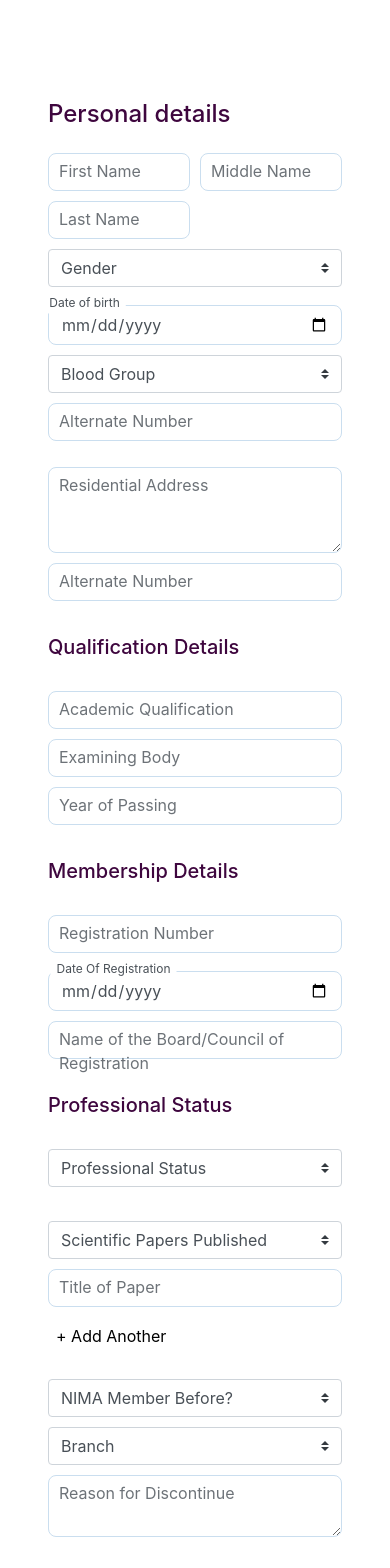
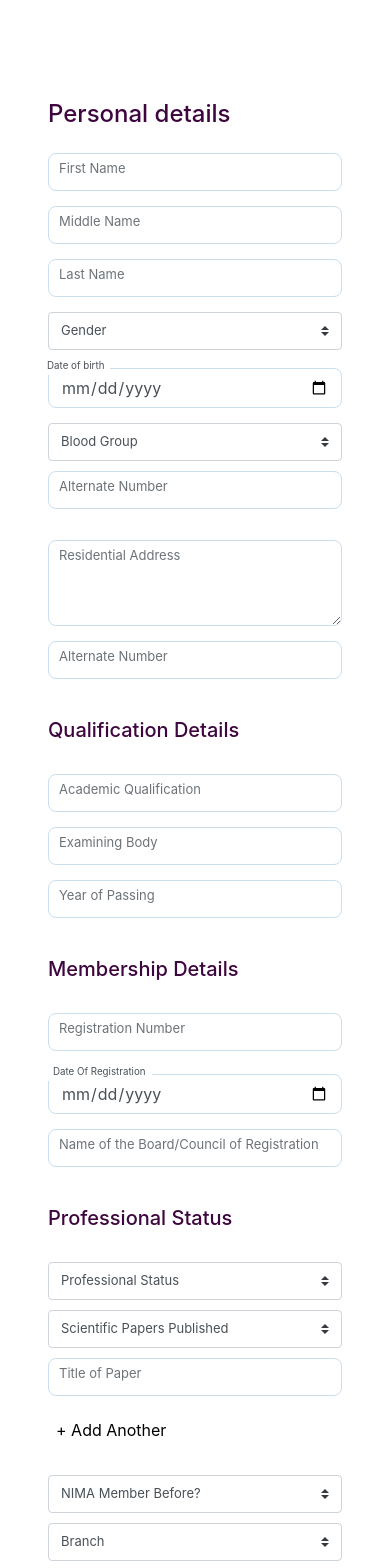
Before and after one commit to ritika020/LifeMembershipForm, a React (Create React App) app: page / in a window 390 px wide. Shown: the top 1568 px of the page. Built offline with nearby package versions, Linux system fonts and the light colour scheme.

Commit message:
add another corrected

```diff
--- a/src/LifeMembershipForm/LifeMembershipForm.css
+++ b/src/LifeMembershipForm/LifeMembershipForm.css
@@ -1,45 +1,46 @@
-.form-control{
+.form-control {
   display: block;
   width: 100%;
-  padding: .375rem .75rem;
+  padding: 0.375rem 0.75rem;
   font-size: 1rem;
   line-height: 1.5;
   color: #495057;
   background-color: #fff;
   background-clip: padding-box;
-  border: 1px solid #CADEEF;
-  border-radius: .50rem;
-  transition: border-color .15s ease-in-out, box-shadow .15s ease-in-out;
+  border: 1px solid #cadeef;
+  border-radius: 0.5rem;
+  transition: border-color 0.15s ease-in-out, box-shadow 0.15s ease-in-out;
 }
-span{
-  padding: .375rem 1rem;
+span {
+  padding: 0.375rem 1rem;
   pointer-events: none;
   position: absolute;
-  top:0;
-  left:0;
+  top: 0;
+  left: 0;
   line-height: 1.5;
   font-size: 1rem;
   color: #495057;
   transition: 0.2s;
   transition-timing-function: ease;
-  transition-timing-function: cubic-bezier(0.25,0.1,0.25,1);
-  opacity:0.8;
+  transition-timing-function: cubic-bezier(0.25, 0.1, 0.25, 1);
+  opacity: 0.8;
 }
-input:focus + span, input:not(:placeholder-shown)+ span{
-  opacity:1;
+input:focus + span,
+input:not(:placeholder-shown) + span {
+  opacity: 1;
   transform: scale(0.75) translateY(-80%) translateX(-18px);
   background-color: white;
   color: #495057;
-  padding: .175rem 0.5rem;
+  padding: 0.175rem 0.5rem;
 }
-textarea:focus + span, textarea:not(:placeholder-shown) + span {
-  opacity:1;
+textarea:focus + span,
+textarea:not(:placeholder-shown) + span {
+  opacity: 1;
   transform: scale(0.8) translateY(-80%) translateX(-1px);
   background-color: white;
   color: #495057;
-  padding: .175rem 0.5rem;
+  padding: 0.175rem 0.5rem;
 }
-
 
 .Forms_avatar {
   vertical-align: middle;
@@ -89,12 +90,16 @@ textarea:focus + span, textarea:not(:placeholder-shown) + span {
     margin-top: 100px;
   }
   .form-control {
-    margin-bottom: 10px;
+    margin-bottom: 15px;
   }
   .custom-select {
     margin-bottom: 10px;
   }
-  select {
+  .Form__select {
     margin-left: 0;
+    font-size: 13px;
+  }
+  .Form__span {
+    font-size: 13px;
   }
 }
--- a/src/LifeMembershipForm/LifeMembershipForm.js
+++ b/src/LifeMembershipForm/LifeMembershipForm.js
@@ -1,11 +1,11 @@
-import React, { Fragment } from 'react';
+import React, { Fragment } from "react";
 import "./LifeMembershipForm.css";
 import avatar from "../avatar-placeholder.png";
 class LifeMemberShipForm extends React.Component {
   constructor(props) {
     super(props);
     this.state = {
-      data : {
+      data: {
         firstName: "",
         middleName: "",
         lastName: "",
@@ -31,62 +31,19 @@ class LifeMemberShipForm extends React.Component {
       practitioner: false,
       medicalEducationTeacher: false,
       inService: false,
-    researchWorker:false,
+      researchWorker: false,
     };
     this.handleChange = this.handleChange.bind(this);
     this.handleSubmit = this.handleSubmit.bind(this);
   }
   addNew = (event) => {
-    /*
-              <div className="form-row">
-            <div className="col-sm-2">
-              <select
-                className="custom-select "
-                id="inlineFormCustomSelectPref"
-                name="scientificPub"
-                required
-                onChange={this.handleChange}
-              >
-                <option value="" disabled selected>
-                  Scientific Papers Published
-                </option>
-                <option value="y">Yes</option>
-                <option value="n">No</option>
-              </select>
-            </div>
-
-            <div className="col-sm-5">
-              <input
-                type="text"
-                name="titleofPaper"
-                className="form-control form-control-sm"
-                placeholder=" "
-                onChange={this.handleChange}
-                required
-              ></input>
-              <span>Title of Paper</span>
-            </div>
-            <button
-              type="button"
-              className="btn btn-link"
-              style={{ color: "black" }}
-              onClick={this.addNew}
-            >
-              + Add Another
-            </button>
-          </div>
-          */
     event.preventDefault();
-    // var iDiv = document.createElement("div");
-    // iDiv.id = "block";
     var inputPaper = document.createElement("input");
     inputPaper.type = "text";
     inputPaper.name = "titleofPaper";
-    inputPaper.className = "form-control form-control-sm";
+    inputPaper.className = "form-control form-control-sm  mt-2";
     inputPaper.placeholder = " ";
     inputPaper.onChange = `${this.handleChange}`;
-
-    // iDiv.appendChild(inputPaper);
     document.getElementById("addNewPaper").appendChild(inputPaper);
   };
   handleChange(e) {
@@ -97,23 +54,17 @@ class LifeMemberShipForm extends React.Component {
         this.setState({ medicalEducationTeacher: false });
         this.setState({ inService: false });
         this.setState({ researchWorker: false });
-      }
-
-    else  if (e.target.value === "medicalEducationTeacher") {
+      } else if (e.target.value === "medicalEducationTeacher") {
         this.setState({ practitioner: false });
         this.setState({ medicalEducationTeacher: true });
         this.setState({ inService: false });
         this.setState({ researchWorker: false });
-
-    }
-   else  if (e.target.value === "inService") {
+      } else if (e.target.value === "inService") {
         this.setState({ practitioner: false });
         this.setState({ medicalEducationTeacher: false });
         this.setState({ inService: true });
         this.setState({ researchWorker: false });
-
-    }
-   else if (e.target.value === "researchWorker") {
+      } else if (e.target.value === "researchWorker") {
         this.setState({ practitioner: false });
         this.setState({ medicalEducationTeacher: false });
         this.setState({ inService: false });
@@ -156,16 +107,6 @@ class LifeMemberShipForm extends React.Component {
     if (!isNaN(lastName)) {
       alert("Lastname contains number");
     }
-    if (altNum.length <= 10) {
-      alert("Number should have 10 characters");
-    }
-    if (altNum1.length <= 10) {
-      alert("Number should have 10 characters");
-    }
-    if (yearPass.length <= 4) {
-      alert("Passing Year should have 4 characters");
-    }
-
     // console.log(this.state);
   }
   render() {
@@ -189,7 +130,7 @@ class LifeMemberShipForm extends React.Component {
         <form onSubmit={this.handleSubmit}>
           <h4 className="Forms_title Forms_titleText mb-4">Personal details</h4>
           <div className="form-row mb-3">
-            <div className=" col-md-2 col-6">
+            <div className=" col-md-2 col-12">
               <input
                 name="firstName"
                 onChange={this.handleChange}
@@ -198,9 +139,9 @@ class LifeMemberShipForm extends React.Component {
                 placeholder=" "
                 required
               ></input>
-              <span>First Name</span>
+              <span className="Form__span">First Name</span>
             </div>
-            <div className="col-md-2 col-6">
+            <div className="col-md-2 col-12">
               <input
                 name="middleName"
                 onChange={this.handleChange}
@@ -209,9 +150,9 @@ class LifeMemberShipForm extends React.Component {
                 placeholder=" "
                 required
               ></input>
-              <span>Middle Name</span>
+              <span className="Form__span">Middle Name</span>
             </div>
-            <div className="col-md-2 col-6">
+            <div className="col-md-2 col-12">
               <input
                 name="lastName"
                 onChange={this.handleChange}
@@ -220,11 +161,11 @@ class LifeMemberShipForm extends React.Component {
                 placeholder=" "
                 required
               ></input>
-              <span>Last Name</span>
+              <span className="Form__span">Last Name</span>
             </div>
-            <div className="col-md-1">
+            <div className="col-md-1 col-12">
               <select
-                className="custom-select "
+                className="custom-select Form__select"
                 id="inlineFormCustomSelectPref"
                 name="gender"
                 onChange={this.handleChange}
@@ -238,7 +179,7 @@ class LifeMemberShipForm extends React.Component {
                 <option value="o">Others</option>
               </select>
             </div>
-            <div className="col-md-2 mt-2 mt-md-0">
+            <div className="col-md-2 col-12 mt-2 mt-md-0">
               <input
                 required
                 type="date"
@@ -247,11 +188,11 @@ class LifeMemberShipForm extends React.Component {
                 className="form-control"
                 placeholder=" "
               />
-              <span>Date of birth</span>
+              <span className="Form__span">Date of birth</span>
             </div>
-            <div className="col-sm-1">
+            <div className="col-md-1 col-12">
               <select
-                className="custom-select "
+                className="custom-select Form__select"
                 id="inlineFormCustomSelectPref"
                 name="bloodGroup"
                 required
@@ -270,7 +211,7 @@ class LifeMemberShipForm extends React.Component {
                 <option value="o">O-</option>
               </select>
             </div>
-            <div className="col-md-2">
+            <div className="col-md-2 col-12">
               <input
                 name="altNum"
                 onChange={this.handleChange}
@@ -281,11 +222,11 @@ class LifeMemberShipForm extends React.Component {
                 min="0"
                 required
               ></input>
-              <span>Alternate Number</span>
+              <span className="Form__span">Alternate Number</span>
             </div>
           </div>
           <div className="form-row">
-            <div className="col-md-10">
+            <div className="col-md-10 col-12">
               <textarea
                 className="form-control"
                 name="resAdd"
@@ -295,9 +236,9 @@ class LifeMemberShipForm extends React.Component {
                 rows="3"
                 required
               ></textarea>
-              <span>Residential Address</span>
+              <span className="Form__span">Residential Address</span>
             </div>
-            <div className="col-md-2">
+            <div className="col-md-2 col-12">
               <input
                 name="altNum1"
                 onChange={this.handleChange}
@@ -307,7 +248,7 @@ class LifeMemberShipForm extends React.Component {
                 placeholder=" "
                 required
               ></input>
-              <span>Alternate Number</span>
+              <span className="Form__span">Alternate Number</span>
             </div>
           </div>
 
@@ -315,7 +256,7 @@ class LifeMemberShipForm extends React.Component {
           <h5 className="Forms_titleText">Qualification Details</h5>
           <br />
           <div className="form-row">
-            <div className="col-md-5">
+            <div className="col-md-5 col-12">
               <input
                 type="text"
                 name="acadQual"
@@ -324,9 +265,9 @@ class LifeMemberShipForm extends React.Component {
                 placeholder=" "
                 required
               ></input>
-              <span>Academic Qualification</span>
+              <span className="Form__span">Academic Qualification</span>
             </div>
-            <div className="col-md-5">
+            <div className="col-md-5 col-12">
               <input
                 type="text"
                 name="examBody"
@@ -335,9 +276,9 @@ class LifeMemberShipForm extends React.Component {
                 onChange={this.handleChange}
                 required
               ></input>
-              <span>Examining Body</span>
+              <span className="Form__span">Examining Body</span>
             </div>
-            <div className="col-md-2">
+            <div className="col-md-2 col-12">
               <input
                 type="number"
                 name="yearPass"
@@ -347,7 +288,7 @@ class LifeMemberShipForm extends React.Component {
                 required
                 min="0"
               ></input>
-              <span>Year of Passing</span>
+              <span className="Form__span">Year of Passing</span>
             </div>
           </div>
 
@@ -355,7 +296,7 @@ class LifeMemberShipForm extends React.Component {
           <h5 className="Forms_titleText">Membership Details</h5>
           <br />
           <div className="form-row">
-            <div className="col-md-2">
+            <div className="col-md-2 col-12">
               <input
                 type="text"
                 name="regNum"
@@ -364,9 +305,9 @@ class LifeMemberShipForm extends React.Component {
                 onChange={this.handleChange}
                 required
               ></input>
-              <span>Registration Number</span>
+              <span className="Form__span">Registration Number</span>
             </div>
-            <div className="col-md-2  mt-2 mt-md-0">
+            <div className="col-md-2 col-12 mt-2 mt-md-0">
               <input
                 type="date"
                 name="dateReg"
@@ -375,9 +316,9 @@ class LifeMemberShipForm extends React.Component {
                 placeholder=" "
                 required
               />
-              <span>Date Of Registration</span>
+              <span className="Form__span">Date Of Registration</span>
             </div>
-            <div className="col-md-5">
+            <div className="col-md-5 col-12">
               <input
                 type="text"
                 name="nameofBoard"
@@ -388,17 +329,18 @@ class LifeMemberShipForm extends React.Component {
               >
                 {/* </input> */}
               </input>
-              <span>Name of the Board/Council of Registration</span>
+              <span className="Form__span">
+                Name of the Board/Council of Registration
+              </span>
             </div>
-            <br />
           </div>
           <br />
           <h5 className="Forms_titleText">Professional Status</h5>
           <br />
           <div className="form-row">
-            <div className="col-md-2">
+            <div className="col-md-2 col-12">
               <select
-                className="custom-select "
+                className="custom-select Form__select"
                 id="inlineFormCustomSelectPref"
                 name="professionalStatus"
                 required
@@ -408,7 +350,9 @@ class LifeMemberShipForm extends React.Component {
                   Professional Status
                 </option>
                 <option value="practitioner">Practitioner</option>
-                <option value="medicalEducationTeacher">Medical Education Teacher</option>
+                <option value="medicalEducationTeacher">
+                  Medical Education Teacher
+                </option>
                 <option value="inService">In Service</option>
                 <option value="researchWorker">Research Worker</option>
               </select>
@@ -424,9 +368,9 @@ class LifeMemberShipForm extends React.Component {
                     placeholder=" "
                     required
                   ></input>
-                  <span>Hospital Attached</span>
+                  <span className="Form__span">Hospital Attached</span>
                 </div>
-                <div className="col-md-2">
+                <div className="col-md-2 col-12">
                   <input
                     name="inWhatCapacity"
                     onChange={this.handleChange}
@@ -435,7 +379,7 @@ class LifeMemberShipForm extends React.Component {
                     placeholder=" "
                     required
                   ></input>
-                  <span>In What Capacity</span>
+                  <span className="Form__span">In What Capacity</span>
                 </div>
               </Fragment>
             )}
@@ -451,9 +395,9 @@ class LifeMemberShipForm extends React.Component {
                     placeholder=" "
                     required
                   ></input>
-                  <span>Name of the Institution</span>
+                  <span className="Form__span">Name of the Institution</span>
                 </div>
-                <div className="col-md-2">
+                <div className="col-md-2 col-12">
                   <input
                     name="designation0"
                     onChange={this.handleChange}
@@ -462,7 +406,7 @@ class LifeMemberShipForm extends React.Component {
                     placeholder=" "
                     required
                   ></input>
-                  <span>Designation</span>
+                  <span className="Form__span">Designation</span>
                 </div>
               </Fragment>
             )}
@@ -477,19 +421,18 @@ class LifeMemberShipForm extends React.Component {
                     placeholder=" "
                     required
                   ></input>
-                  <span>Designation</span>
+                  <span className="Form__span">Designation</span>
                 </div>
-                <div className="col-md-2">
+                <div className="col-md-2 col-12">
                   <input
                     name="nameOfEmployee"
                     onChange={this.handleChange}
                     className="form-control"
                     type="text"
                     placeholder=" "
-
                     required
                   ></input>
-                  <span>Name of the Employee</span>
+                  <span className="Form__span">Name of the Employee</span>
                 </div>
               </Fragment>
             )}
@@ -504,9 +447,9 @@ class LifeMemberShipForm extends React.Component {
                     placeholder=" "
                     required
                   ></input>
-                  <span>Designation</span>
+                  <span className="Form__span">Designation</span>
                 </div>
-                <div className="col-md-5">
+                <div className="col-md-5 col-12">
                   <input
                     name="nameOfInstitution"
                     onChange={this.handleChange}
@@ -521,11 +464,10 @@ class LifeMemberShipForm extends React.Component {
             )}
           </div>
 
-          <br />
-          <div className="form-row">
-            <div className="col-md-2">
+          <div className="form-row mt-md-3">
+            <div className="col-md-2 col-12">
               <select
-                className="custom-select "
+                className="custom-select Form__select"
                 id="inlineFormCustomSelectPref"
                 name="scientificPub"
                 required
@@ -539,7 +481,7 @@ class LifeMemberShipForm extends React.Component {
               </select>
             </div>
 
-            <div className="col-md-5">
+            <div className="col-md-5 col-12">
               <input
                 type="text"
                 name="titleofPaper"
@@ -548,21 +490,26 @@ class LifeMemberShipForm extends React.Component {
                 onChange={this.handleChange}
                 required
               ></input>
-              <span>Title of Paper</span>
+              <span className="Form__span">Title of Paper</span>
             </div>
             <button
               type="button"
               className="btn btn-link"
               style={{ color: "black" }}
+              onClick={this.addNew}
             >
               + Add Another
             </button>
           </div>
+          <div className="form-row">
+            <div className="col-md-2 col-12"></div>
+            <div id="addNewPaper" className="col-md-5 col-12"></div>
+          </div>
           <br />
           <div className="form-row">
-            <div className="col-md-2">
+            <div className="col-md-2 col-12">
               <select
-                className="custom-select "
+                className="custom-select Form__select"
                 id="inlineFormCustomSelectPref"
                 name="nimaBefore"
                 onChange={this.handleChange}
@@ -575,9 +522,9 @@ class LifeMemberShipForm extends React.Component {
                 <option value="n">No</option>
               </select>
             </div>
-            <div className="col-md-2">
+            <div className="col-md-2 col-12">
               <select
-                className="custom-select "
+                className="custom-select Form__select"
                 id="inlineFormCustomSelectPref"
                 name="branch"
                 onChange={this.handleChange}
@@ -591,7 +538,7 @@ class LifeMemberShipForm extends React.Component {
               </select>
             </div>
 
-            <div className="col-md-5">
+            <div className="col-md-5 col-12">
               <textarea
                 className="form-control"
                 name="reasonDiscontinue"
@@ -601,7 +548,7 @@ class LifeMemberShipForm extends React.Component {
                 id="comment"
                 required
               ></textarea>
-              <span>Reason for Discontinue</span>
+              <span className="Form__span">Reason for Discontinue</span>
             </div>
           </div>
 
```
Lines whose indentation alone changed are shown as unchanged.
